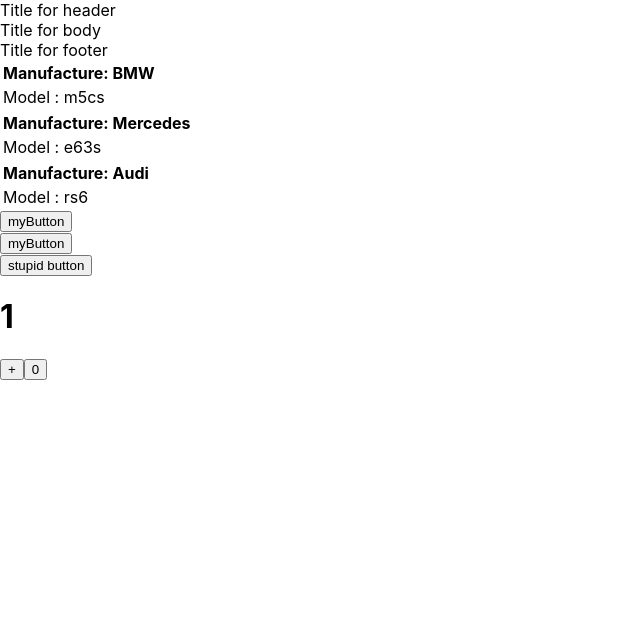
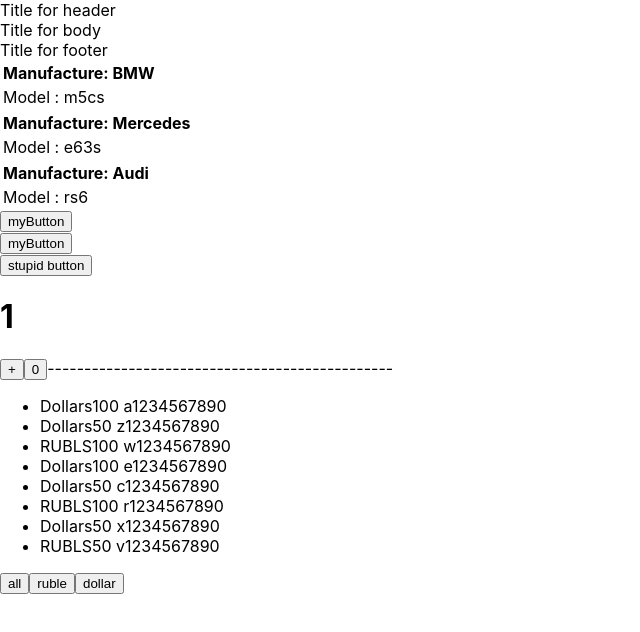
Before and after one commit to I1yaEsenko/microtasks, a React (Create React App) app: page / in a window 1280 px wide. Shown: the top 632 px of the page, without its empty margins (0-640 px from the left). Built offline with nearby package versions, Linux system fonts and the light colour scheme.

Commit message:
add filterComponent

```diff
--- a/src/App.tsx
+++ b/src/App.tsx
@@ -5,6 +5,7 @@
 import {Footer} from "./site/Footer";
 import {CarsComponent} from "./Components/CarsComponent";
 import Button from "./Components/button";
+import FilterComponent from "./Components/filterComponent";
 
 function App() {
 
@@ -49,6 +50,8 @@
             <button onClick={onClickHandler}>+</button>
             <button onClick={onClickHandlerZero}>0</button>
 
+            -----------------------------------------------
+            <FilterComponent/>
         </div>
     )
         ;
--- /dev/null
+++ b/src/Components/filterComponent.tsx
@@ -0,0 +1,63 @@
+import React, {useState} from 'react';
+
+type FilterType = 'all' | 'dollar' | 'ruble'
+
+const Filter = () => {
+
+    const [money, setMoney] = useState([
+        {banknots: 'Dollars', value: 100, number: ' a1234567890'},
+        {banknots: 'Dollars', value: 50, number: ' z1234567890'},
+        {banknots: 'RUBLS', value: 100, number: ' w1234567890'},
+        {banknots: 'Dollars', value: 100, number: ' e1234567890'},
+        {banknots: 'Dollars', value: 50, number: ' c1234567890'},
+        {banknots: 'RUBLS', value: 100, number: ' r1234567890'},
+        {banknots: 'Dollars', value: 50, number: ' x1234567890'},
+        {banknots: 'RUBLS', value: 50, number: ' v1234567890'},
+    ])
+
+
+    const [filter, setFilter] = useState<FilterType>('all')
+
+    let currentMoney = money;
+    if (filter === 'ruble') {
+        currentMoney = currentMoney.filter((filteredMoney) => filteredMoney.banknots === 'RUBLS')
+    }
+    if (filter === 'dollar') {
+        currentMoney = currentMoney.filter((filteredMoney) => filteredMoney.banknots === 'Dollars')
+    }
+
+
+    const onClickFilterHandler = (nameButton: FilterType) => {
+        setFilter(nameButton)
+    }
+    return (
+
+        <>
+            <ul>
+                {
+                    currentMoney.map((objFromMoneyArr, index: number) => {
+                            return (
+                                <li key={index}>
+                                    <span>{objFromMoneyArr.banknots}</span>
+                                    <span>{objFromMoneyArr.value}</span>
+                                    <span>{objFromMoneyArr.number}</span>
+                                </li>
+                            )
+                        }
+                    )
+                }
+
+            </ul>
+
+            <div>
+                <button onClick={() => onClickFilterHandler('all')}>all</button>
+                <button onClick={() => onClickFilterHandler('ruble')}>ruble</button>
+                <button onClick={() => onClickFilterHandler('dollar')}>dollar</button>
+            </div>
+        </>
+
+
+    );
+};
+
+export default Filter;
```
